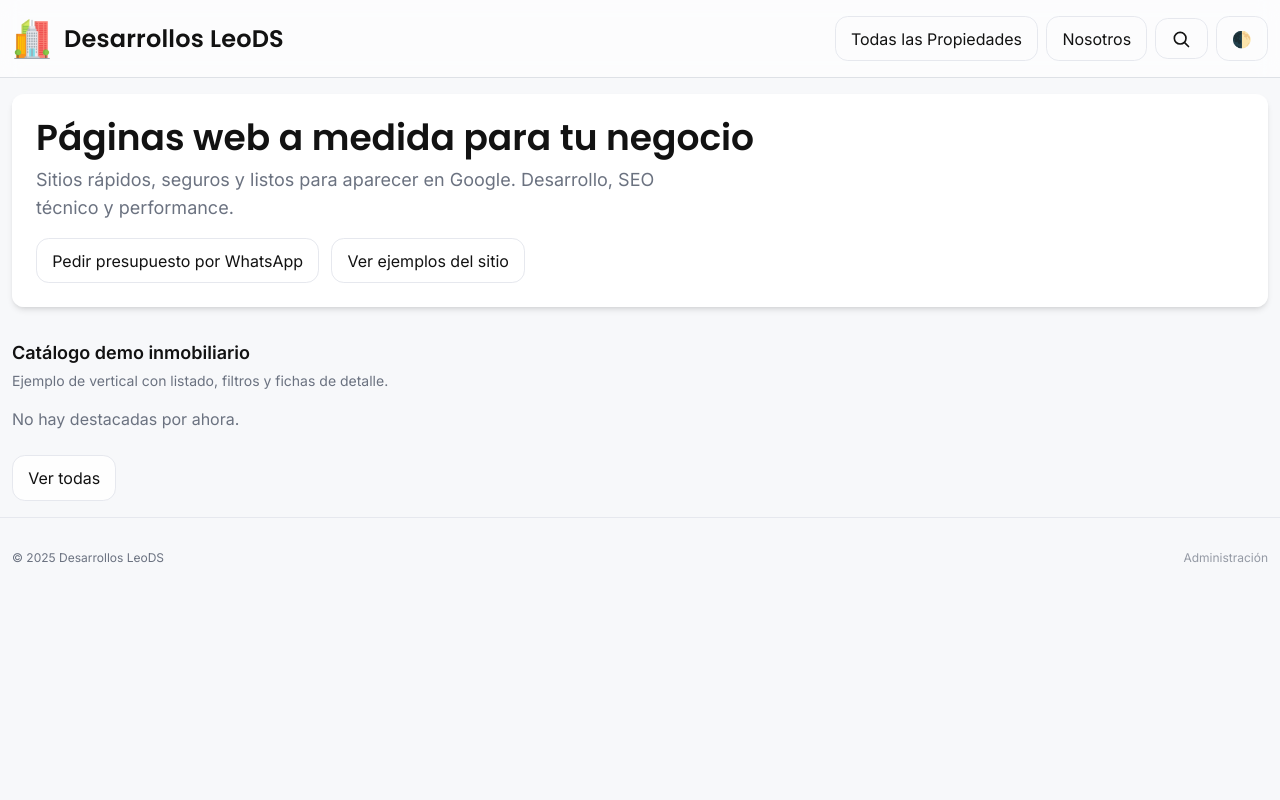
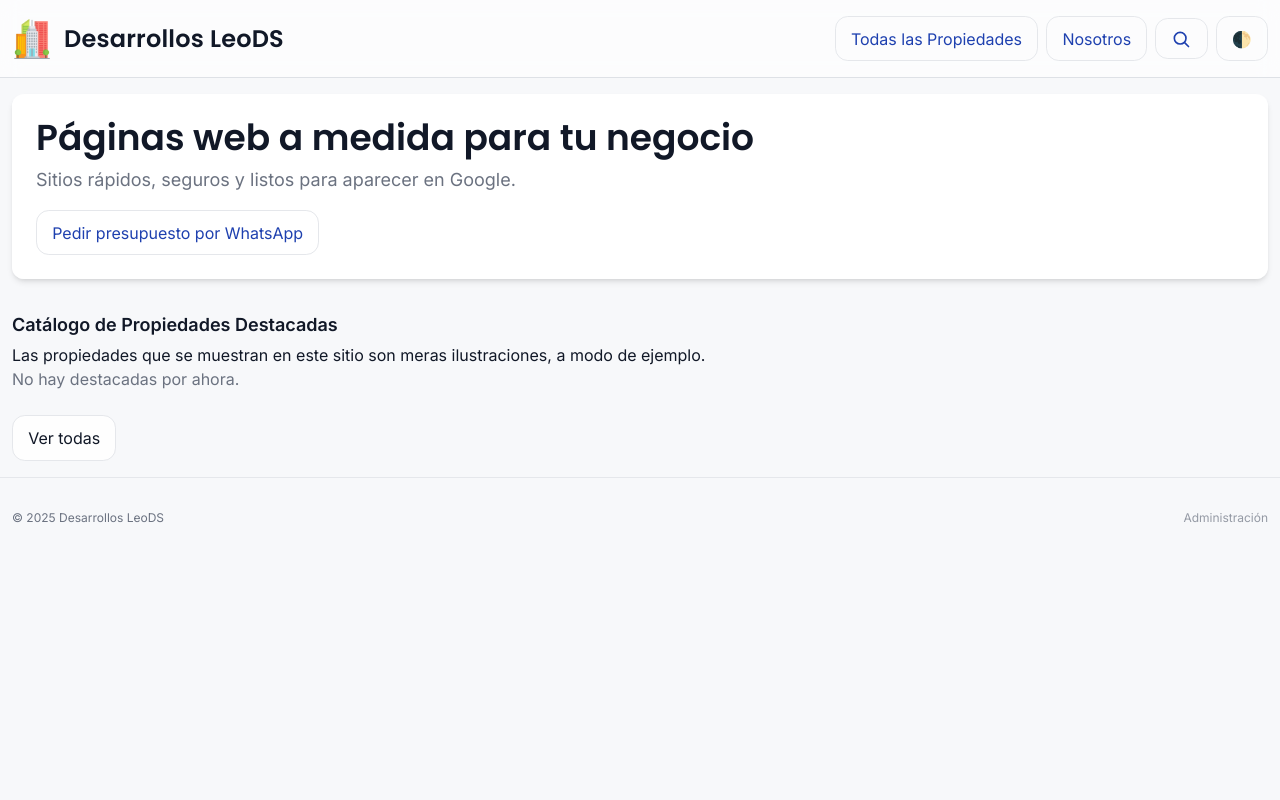
Before and after one commit to LeoDaSilva31/proyecto_django_inmobiliaria, a Django app: page / in a window 1280 px wide. Run offline with Django 5.2, Linux system fonts and the light colour scheme; data that the repository does not hold is empty; some libraries are stand-ins or nearby versions.

Commit message:
Se corrigio estilos visuales, y contrastes de botones que quedaban mal en modo oscuro

```diff
--- a/django_inmobiliaria/templates/propiedades/_filters.html
+++ b/django_inmobiliaria/templates/propiedades/_filters.html
@@ -35,7 +35,7 @@
 
     <div class="md:col-span-2">
       <label class="block text-sm muted mb-1">Buscar</label>
-      <input class="input" type="text" name="q" placeholder="Ej.: local, depto 3 amb, garage"
+      <input class="input" type="text" name="q" placeholder="Ingrese su busqueda"
              value="{{ q|default:'' }}">
     </div>
 
@@ -61,7 +61,7 @@
 
     {# NUEVO: Localidad (opciones dinámicas) #}
     <div>
-      <label class="block text-sm muted mb-1">Localidad</label>
+      <label class="block text-sm muted mb-1">Localidades disponibles</label>
       <select class="select" name="localidad">
         <option value="">Todas</option>
         {% for loc in localidades %}
--- a/django_inmobiliaria/templates/propiedades/home.html
+++ b/django_inmobiliaria/templates/propiedades/home.html
@@ -12,46 +12,51 @@
     Páginas web a medida para tu negocio
   </h1>
   <p class="text-base sm:text-lg muted max-w-2xl">
-    Sitios rápidos, seguros y listos para aparecer en Google. Desarrollo, SEO técnico y performance.
+    Sitios rápidos, seguros y listos para aparecer en Google.
   </p>
 
   <div class="flex flex-wrap items-center gap-3 mt-4">
-    <a class="btn" href="https://api.whatsapp.com/send?phone=541168044215&text={{ 'Hola LeoDS, quiero una web a medida para mi negocio.'|urlencode }}"
+    <a class="btn btn-ghost" href="https://api.whatsapp.com/send?phone=541168044215&text={{ 'Hola LeoDS, quiero una web a medida para mi negocio.'|urlencode }}"
        target="_blank" rel="noopener">
       Pedir presupuesto por WhatsApp
-    </a>
-    <a class="btn btn-ghost" href="{% url 'propiedades_listado' %}">
-      Ver ejemplos del sitio
     </a>
   </div>
 </section>
 
 <!-- Catálogo demo (propiedades) -->
 <section>
-  <h2 class="text-lg font-semibold mb-1">Catálogo demo inmobiliario</h2>
-  <p class="muted text-sm mb-4">Ejemplo de vertical con listado, filtros y fichas de detalle.</p>
+  <h2 class="text-lg font-semibold mb-1">Catálogo de Propiedades Destacadas</h2>
+  <p>
+    Las propiedades que se muestran en este sitio son meras ilustraciones, a modo de ejemplo.
+  </p>
 
   <div class="grid grid-cols-1 sm:grid-cols-2 lg:grid-cols-3 gap-4">
     {% for p in destacadas %}
-      <a href="{% url 'propiedad_detalle' p.codigo %}" class="card group transition">
-        <div class="relative">
+      <a href="{% url 'propiedad_detalle' p.codigo %}" class="card group transition property-card h-full">
+        <!-- Miniatura con relación de aspecto fija -->
+        <div class="thumb relative">
           <img
             src="{% if p.imagen_principal %}{{ p.imagen_principal.url }}{% else %}{% static 'img/placeholder.webp' %}{% endif %}"
             alt="{{ p.titulo }}"
-            class="w-full object-cover group-hover:opacity-95 aspect-16-9">
+            loading="lazy"
+          />
           {% if p.destacada %}
             <span class="chip absolute top-2 left-2">Destacada</span>
           {% endif %}
         </div>
-        <div class="p-3">
+
+        <!-- Contenido -->
+        <div class="content">
           <h3 class="font-semibold clamp-1">{{ p.titulo }}</h3>
           <p class="text-sm muted">{{ p.precio_display }}</p>
+
           <div class="mt-1 flex items-center gap-2 text-xs muted">
             <span>🛏️ {{ p.habitaciones }}</span>
             <span>🛁 {{ p.banos }}</span>
             {% if p.cochera %}<span>🚗 Cochera</span>{% else %}<span class="opacity-70">🚗 No posee</span>{% endif %}
             {% if p.acepta_mascotas %}<span>🐶 Acepta</span>{% else %}<span class="opacity-70">🐶 No</span>{% endif %}
           </div>
+
           <p class="text-[11px] muted mt-1 clamp-1">📍 {{ p.localidad }}, {{ p.provincia }}</p>
         </div>
       </a>
--- a/static/css/theme.css
+++ b/static/css/theme.css
@@ -1,27 +1,38 @@
 /* =============================
-   THEME NEUTRO · GRAYSCALE + GLASS + MOTION
-   - Paleta en escala de grises con transparencias
-   - Glassmorphism + micro-interacciones
-   - Accesibilidad (contraste + focos visibles)
-   - Compatible con tus clases actuales (.btn, .card, .chip, .app-header, .map-frame, etc.)
+   THEME PRO · BRAND BLUE + GLASS + ACCESS
+   - Paleta azul profesional (AA) + grises sobrios
+   - Glassmorphism sutil, foco visible, contrastes mejorados
+   - Compatible con tus clases actuales (.btn, .card, .chip, etc.)
    ============================= */
 
 /* ===== Tokens (modo claro / oscuro) ===== */
 :root {
-  /* Colores base */
-  --bg:        #F7F8FA;   /* fondo */
-  --card:      #FFFFFF;   /* superficies */
-  --txt:       #121212;   /* texto principal */
-  --muted:     #6B7280;   /* texto secundario */
-  --line:      #E6E8EE;   /* bordes */
+  /* Base grises */
+  --bg:        #F7F8FA;
+  --card:      #FFFFFF;
+  --txt:       #111827; /* gray-900 */
+  --muted:     #6B7280; /* gray-500/600 */
+  --line:      #E5E7EB; /* gray-200 */
+
+  /* Marca (azules accesibles) */
+  --brand-50:  #EFF6FF;
+  --brand-100: #DBEAFE;
+  --brand-200: #BFDBFE;
+  --brand-300: #93C5FD;
+  --brand-400: #60A5FA;
+  --brand-500: #3B82F6;
+  --brand-600: #2563EB; /* usado para mobile toggle y hovers */
+  --brand-700: #1D4ED8; /* primario por defecto (AA con blanco) */
+  --brand-800: #1E40AF;
+  --brand-900: #1E3A8A;
 
   /* Vidrio / transparencias */
   --glass-bg:  color-mix(in srgb, var(--card) 62%, transparent);
   --glass-brd: color-mix(in srgb, #9AA1AF 30%, transparent);
 
   /* Interacción / foco */
-  --accent:    #1F2937;   /* gris grafito */
-  --focus:     #111111;
+  --accent:    var(--brand-700);
+  --focus:     #0EA5E9; /* cian para foco visible sobre brand */
 
   /* Sombras */
   --elev-1: 0 2px 10px rgba(0, 0, 0, .06);
@@ -31,29 +42,35 @@
   --icon:      var(--txt);
 
   /* Botón primario */
-  --btn-primary-bg: #111827; /* gray-900 */
+  --btn-primary-bg: var(--brand-700);
   --btn-primary-fg: #ffffff;
 }
 
 html.dark {
-  --bg:        #0B0E14;
-  --card:      #0F141B;
-  --txt:       #F3F4F6;
-  --muted:     #A3AAB6;
-  --line:      #1B2330;
+  --bg:        #0B0F16;    /* azul negruzco */
+  --card:      #0F1520;    /* superficie más clara que el fondo */
+  --txt:       #F3F4F6;    /* gray-100 */
+  --muted:     #A3AAB6;    /* gray-400/300 */
+  --line:      #182230;    /* borde oscuro azulado */
 
-  --glass-bg:  color-mix(in srgb, var(--card) 55%, transparent);
-  --glass-brd: color-mix(in srgb, #A3AAB6 22%, transparent);
+  --glass-bg:  color-mix(in srgb, var(--card) 58%, transparent);
+  --glass-brd: color-mix(in srgb, #94A3B8 22%, transparent);
 
-  --accent:    #ECECEC;
-  --focus:     #FAFAFA;
+  /* En oscuro, subimos un poco la marca para no “quemar” */
+  --brand-500: #5393FF;
+  --brand-600: #3D7BFF;
+  --brand-700: #346AF8;
+  --brand-800: #2B57CC;
+
+  --accent:    var(--brand-600);
+  --focus:     #22D3EE; /* cian más vivo en dark */
 
   --elev-1: 0 2px 10px rgba(0, 0, 0, .35);
   --elev-2: 0 16px 40px rgba(0, 0, 0, .50);
 
-  --icon:      #F3F4F6;
+  --icon:      #E5E7EB;
 
-  --btn-primary-bg: #111827;
+  --btn-primary-bg: var(--brand-600);
   --btn-primary-fg: #ffffff;
 }
 
@@ -114,19 +131,19 @@ textarea {
   position: relative; overflow: hidden;
   display: inline-flex; align-items: center; justify-content: center; gap: .5rem;
   border: 1px solid var(--line);
-  background: color-mix(in srgb, var(--card) 85%, transparent);
+  background: color-mix(in srgb, var(--card) 88%, transparent);
   color: var(--txt);
   border-radius: 0.8rem; padding: 0.6rem 0.95rem; cursor: pointer;
-  transition: transform .06s ease, filter .15s ease, background .2s ease, border-color .2s ease;
+  transition: transform .06s ease, filter .15s ease, background .2s ease, border-color .2s ease, color .2s ease;
 }
-.btn:hover { background: color-mix(in srgb, var(--bg) 75%, transparent); }
+.btn:hover { background: color-mix(in srgb, var(--brand-50) 45%, var(--card)); border-color: color-mix(in srgb, var(--brand-200) 55%, var(--line)); }
 .btn:active { transform: translateY(1px); }
 .btn:disabled, .btn[disabled] { opacity:.55; cursor: not-allowed; }
 
 /* Ripple */
 .btn::after {
   content: ""; position: absolute; inset: 0; pointer-events: none; opacity: 0;
-  background: radial-gradient(120px 120px at center, rgba(0,0,0,.10), transparent 60%);
+  background: radial-gradient(120px 120px at center, rgba(0,0,0,.08), transparent 60%);
   transform: scale(0.9); transition: opacity .2s ease, transform .2s ease;
 }
 .btn:active::after { opacity: 1; transform: scale(1.1); }
@@ -138,12 +155,23 @@ textarea {
   border-color: transparent !important;
   box-shadow: 0 1px 0 rgba(0,0,0,.2);
 }
-.btn-primary:hover { filter: brightness(1.05); }
-.btn-outline { border-color: color-mix(in srgb, var(--accent) 35%, var(--line)); color: var(--accent); background: transparent; }
-.btn-outline:hover { background: color-mix(in srgb, var(--accent) 6%, transparent); }
-.btn-ghost { background: transparent; }
-.btn-ghost:hover { background: color-mix(in srgb, var(--bg) 85%, transparent); }
+.btn-primary:hover { filter: brightness(1.06); }
 
+.btn-outline {
+  border-color: color-mix(in srgb, var(--brand-400) 60%, var(--line));
+  color: var(--brand-800);
+  background: transparent;
+}
+html.dark .btn-outline { color: var(--brand-500); border-color: color-mix(in srgb, var(--brand-600) 40%, var(--line)); }
+.btn-outline:hover { background: color-mix(in srgb, var(--brand-100) 45%, transparent); }
+html.dark .btn-outline:hover { background: color-mix(in srgb, var(--brand-800) 20%, transparent); }
+
+.btn-ghost { background: transparent; color: var(--brand-800); }
+html.dark .btn-ghost { color: var(--brand-400); }
+.btn-ghost:hover { background: color-mix(in srgb, var(--brand-100) 35%, transparent); }
+html.dark .btn-ghost:hover { background: color-mix(in srgb, var(--brand-800) 25%, transparent); }
+
+/* Tamaños */
 .btn-sm { padding: .38rem .6rem; border-radius: .55rem; font-size: .92rem; }
 .btn-lg { padding: .85rem 1.25rem; border-radius: .95rem; font-weight: 600; }
 
```
Also changed, not shown: other parts of static/css/theme.css (+44 -25 lines), django_inmobiliaria/templates/propiedades/_card.html (+10 -4 lines), django_inmobiliaria/templates/propiedades/nosotros.html (+5 -6 lines).
